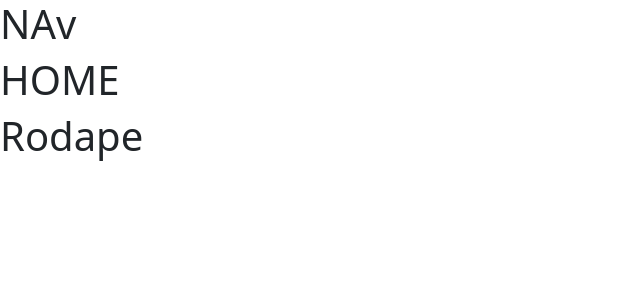
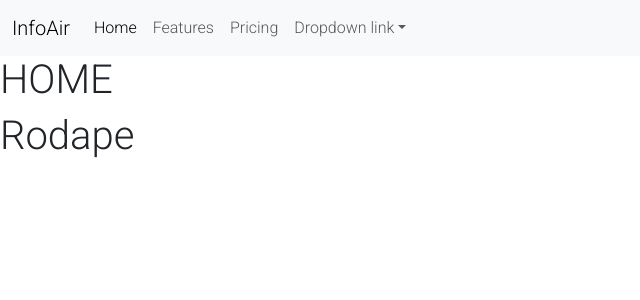
Before and after one commit to guverissimo/04-sprint-infoAir, a React (Vite) app: page / in a window 1280 px wide. Shown: the top 300 px of the page, without its empty margins (0-640 px from the left). Built offline with nearby package versions, Linux system fonts and the light colour scheme.

Commit message:
add SASS

```diff
--- a/index.html
+++ b/index.html
@@ -1,15 +1,30 @@
-<!doctype html>
+<!DOCTYPE html>
 <html lang="en">
   <head>
     <meta charset="UTF-8" />
     <link rel="icon" type="image/svg+xml" href="/vite.svg" />
     <meta name="viewport" content="width=device-width, initial-scale=1.0" />
-    <link href="https://cdn.jsdelivr.net/npm/bootstrap@5.3.2/dist/css/bootstrap.min.css" rel="stylesheet" integrity="sha384-T3c6CoIi6uLrA9TneNEoa7RxnatzjcDSCmG1MXxSR1GAsXEV/Dwwykc2MPK8M2HN" crossorigin="anonymous">
+    <link rel="preconnect" href="https://fonts.googleapis.com" />
+    <link rel="preconnect" href="https://fonts.gstatic.com" crossorigin />
+    <link
+      href="https://fonts.googleapis.com/css2?family=Roboto:ital,wght@0,100;0,300;0,900;1,700&display=swap"
+      rel="stylesheet"
+    />
+    <link
+      href="https://cdn.jsdelivr.net/npm/bootstrap@5.3.2/dist/css/bootstrap.min.css"
+      rel="stylesheet"
+      integrity="sha384-T3c6CoIi6uLrA9TneNEoa7RxnatzjcDSCmG1MXxSR1GAsXEV/Dwwykc2MPK8M2HN"
+      crossorigin="anonymous"
+    />
     <title>Info Air</title>
   </head>
   <body>
     <div id="root"></div>
     <script type="module" src="/src/main.jsx"></script>
-    <script src="https://cdn.jsdelivr.net/npm/bootstrap@5.3.2/dist/js/bootstrap.bundle.min.js" integrity="sha384-C6RzsynM9kWDrMNeT87bh95OGNyZPhcTNXj1NW7RuBCsyN/o0jlpcV8Qyq46cDfL" crossorigin="anonymous"></script>
+    <script
+      src="https://cdn.jsdelivr.net/npm/bootstrap@5.3.2/dist/js/bootstrap.bundle.min.js"
+      integrity="sha384-C6RzsynM9kWDrMNeT87bh95OGNyZPhcTNXj1NW7RuBCsyN/o0jlpcV8Qyq46cDfL"
+      crossorigin="anonymous"
+    ></script>
   </body>
 </html>
--- a/src/App.jsx
+++ b/src/App.jsx
@@ -2,13 +2,16 @@ import {} from 'react';
 import Nav from './components/Nav';
 import Rodape from './components/Rodape';
 import { Outlet } from 'react-router-dom';
+import './css/style.css'
 
 function App() {
   return (
     <>
-      <Nav />
-      <Outlet />
-      <Rodape />
+    <div className='main-container'>
+      <Nav className="navegacao" />
+      <Outlet className="main" />
+      <Rodape className="rodape" />
+    </div>
     </>
   );
 }
--- a/src/components/Nav.jsx
+++ b/src/components/Nav.jsx
@@ -1,9 +1,40 @@
 import {} from "react";
+import { Link } from "react-router-dom";
 
 const Nav = () => {
   return (
     <>
-      <h1>NAv</h1>
+      <nav className="navbar navbar-expand-lg bg-body-tertiary">
+  <div className="container-fluid">
+    <a className="navbar-brand" href="#">InfoAir</a>
+    <button className="navbar-toggler" type="button" data-bs-toggle="collapse" data-bs-target="#navbarNavDropdown" aria-controls="navbarNavDropdown" aria-expanded="false" aria-label="Toggle navigation">
+      <span className="navbar-toggler-icon"></span>
+    </button>
+    <div className="collapse navbar-collapse" id="navbarNavDropdown">
+      <ul className="navbar-nav">
+        <li className="nav-item">
+            <Link className="nav-link active" to='/'>Home</Link>
+        </li>
+        <li className="nav-item">
+          <a className="nav-link" href="#">Features</a>
+        </li>
+        <li className="nav-item">
+          <a className="nav-link" href="#">Pricing</a>
+        </li>
+        <li className="nav-item dropdown">
+          <a className="nav-link dropdown-toggle" href="#" role="button" data-bs-toggle="dropdown" aria-expanded="false">
+            Dropdown link
+          </a>
+          <ul className="dropdown-menu">
+            <li><a className="dropdown-item" href="#">Action</a></li>
+            <li><a className="dropdown-item" href="#">Another action</a></li>
+            <li><a className="dropdown-item" href="#">Something else here</a></li>
+          </ul>
+        </li>
+      </ul>
+    </div>
+  </div>
+</nav>
     </>
   );
 };
--- /dev/null
+++ b/src/css/abstract/_base.sass
@@ -0,0 +1,4 @@
+@import ./_var.sass
+
+html, body
+    font-family: $fonte
--- /dev/null
+++ b/src/css/abstract/_var.sass
@@ -0,0 +1,2 @@
+// Fontes
+$fonte: 'Roboto', sans-serif
--- a/src/css/style.css
+++ b/src/css/style.css
@@ -1 +1,3 @@
-/*# sourceMappingURL=style.css.map */
+html, body {
+  font-family: "Roboto", sans-serif;
+}/*# sourceMappingURL=style.css.map */
--- a/src/css/style.sass
+++ b/src/css/style.sass
@@ -0,0 +1 @@
+@import ../css/abstract/_base.sass
```
Also changed, not shown: src/css/styles/_nav.sass (added), 1 other file (tests, documents, lock files or other folders).
